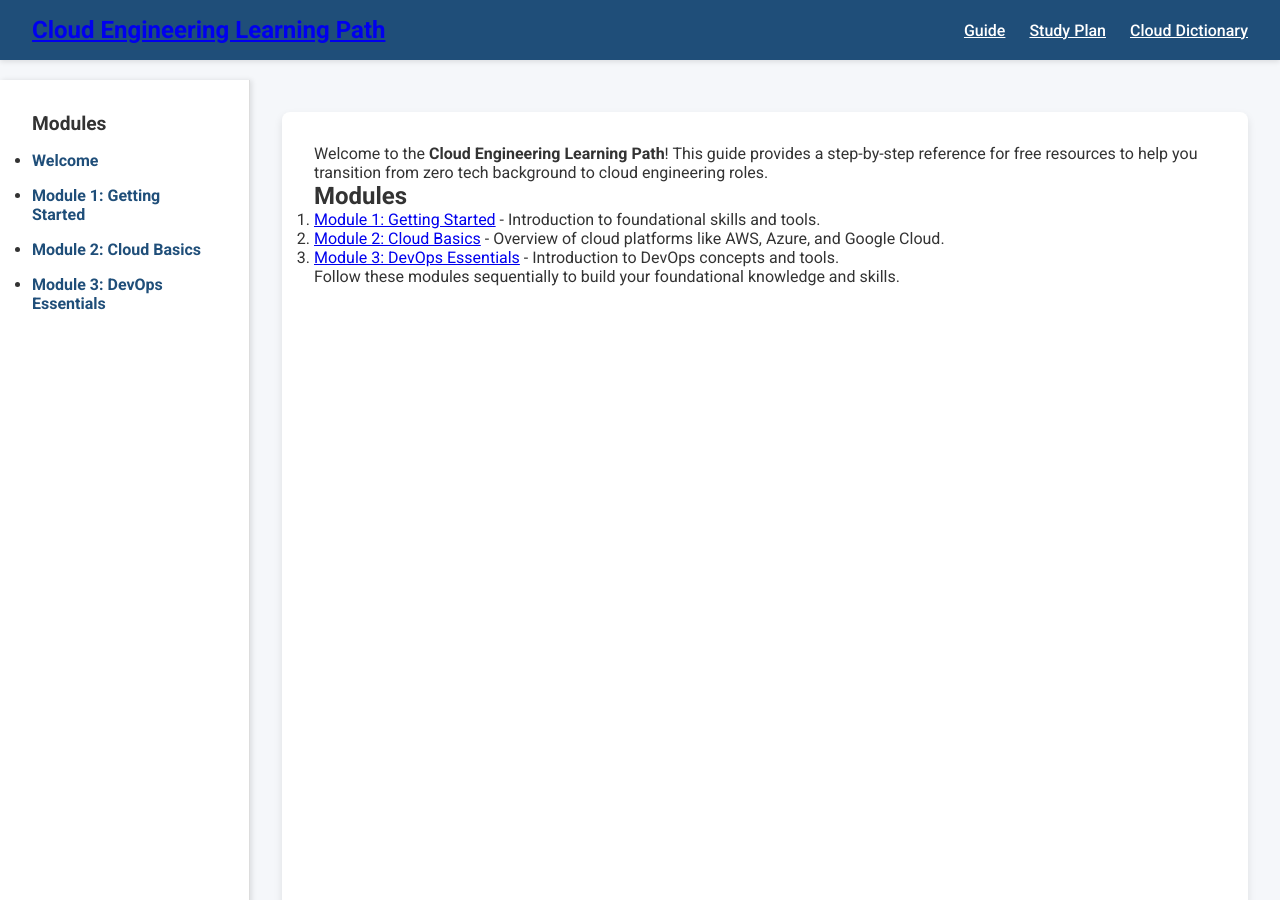
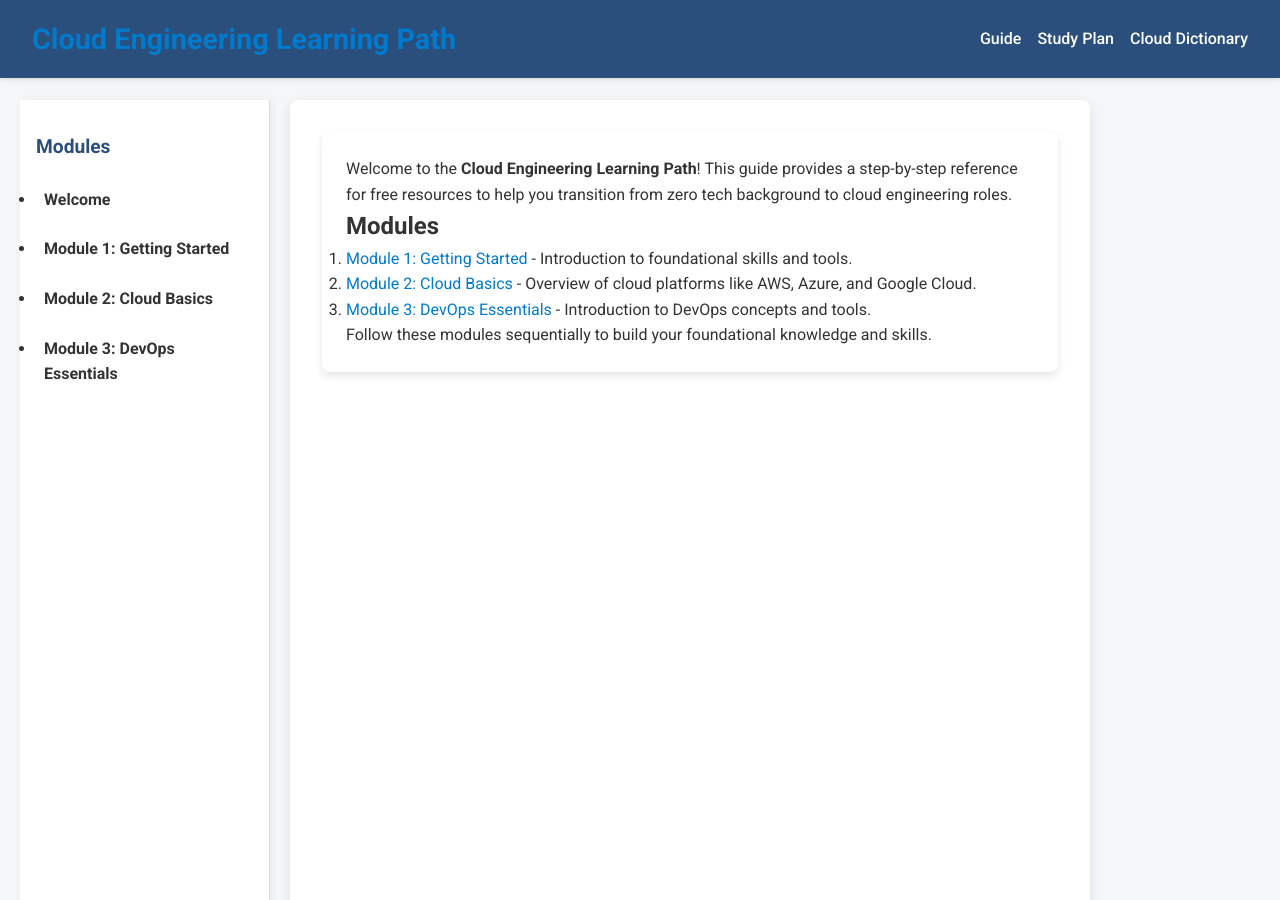
Before and after one commit to mrcloudchase/mrcloudchase.github.io, a Jekyll site: the page built from index.md, in a window 1280 px wide and 900 px high. Built offline with Jekyll 4.4.1, drawn with Linux system fonts in a browser that asks for light colours.

Commit message:
Update html and css to beautify

```diff
--- a/_layouts/default.html
+++ b/_layouts/default.html
@@ -38,7 +38,9 @@
     <!-- Main Content -->
     <main class="content">
       <article>
-        {{ content }}
+        <div class="module-card">
+          {{ content }}
+        </div>
       </article>
     </main>
   </div>
--- a/assets/css/style.css
+++ b/assets/css/style.css
@@ -1,4 +1,4 @@
-/* Basic Reset */
+/* General Reset */
 * {
     box-sizing: border-box;
     margin: 0;
@@ -7,20 +7,31 @@
 
 body {
     font-family: 'Roboto', sans-serif;
-    background-color: #f5f7fa;
+    background-color: #f4f6f8;
     color: #333;
+    line-height: 1.6;
+}
+
+a {
+    color: #007acc;
+    text-decoration: none;
+    transition: color 0.3s ease;
+}
+
+a:hover {
+    color: #005f99;
 }
 
 /* Header */
 .site-header {
-    background-color: #1f4e79;
+    background-color: #2a4f7c;
     color: white;
     padding: 1rem 2rem;
     position: fixed;
     width: 100%;
     top: 0;
     z-index: 1000;
-    box-shadow: 0 2px 5px rgba(0, 0, 0, 0.1);
+    box-shadow: 0 2px 4px rgba(0, 0, 0, 0.1);
 }
 
 .header-content {
@@ -30,13 +41,13 @@ body {
 }
 
 .site-title {
-    font-size: 1.5rem;
+    font-size: 1.8rem;
     font-weight: bold;
 }
 
 .top-nav ul {
     display: flex;
-    gap: 1.5rem;
+    gap: 1rem;
     list-style: none;
 }
 
@@ -53,23 +64,25 @@ body {
 .layout {
     display: flex;
     margin-top: 80px;
+    padding: 20px;
 }
 
 /* Sidebar */
 .sidebar {
     width: 250px;
     background-color: #ffffff;
-    padding: 2rem;
+    padding: 2rem 1rem;
     border-right: 1px solid #ddd;
-    height: 100vh;
     position: sticky;
     top: 80px;
-    box-shadow: 2px 0 5px rgba(0, 0, 0, 0.1);
+    height: calc(100vh - 80px);
+    box-shadow: 2px 0 8px rgba(0, 0, 0, 0.05);
 }
 
 .sidebar h2 {
     font-size: 1.2rem;
     margin-bottom: 1rem;
+    color: #2a4f7c;
 }
 
 .sidebar-nav ul {
@@ -78,18 +91,20 @@ body {
 }
 
 .sidebar-nav li {
-    margin: 1rem 0;
+    margin: 0.5rem 0;
 }
 
 .sidebar-nav a {
-    color: #1f4e79;
+    color: #333;
     font-weight: bold;
-    text-decoration: none;
-    transition: color 0.2s ease;
+    display: block;
+    padding: 0.5rem;
+    border-radius: 5px;
+    transition: background-color 0.3s;
 }
 
 .sidebar-nav a:hover {
-    color: #ffdd57;
+    background-color: #f4f4f4;
 }
 
 /* Main Content */
@@ -98,29 +113,28 @@ body {
     padding: 2rem;
     background-color: #ffffff;
     border-radius: 8px;
-    box-shadow: 0 4px 8px rgba(0, 0, 0, 0.1);
-    margin: 2rem;
+    box-shadow: 0 4px 12px rgba(0, 0, 0, 0.1);
+    margin-left: 20px;
+    max-width: 800px;
 }
 
 /* Footer */
 .site-footer {
-    background-color: #1f4e79;
+    background-color: #2a4f7c;
     color: white;
     padding: 2rem;
     text-align: center;
+}
+
+.footer-content {
     display: flex;
     justify-content: space-around;
     flex-wrap: wrap;
 }
 
-.footer-content {
-    display: flex;
-    justify-content: space-around;
-    width: 100%;
-}
-
 .footer-links h4 {
     margin-bottom: 0.5rem;
+    color: #ffdd57;
 }
 
 .footer-links ul {
@@ -133,9 +147,45 @@ body {
 
 .footer-links a {
     color: #ffdd57;
-    text-decoration: none;
+    transition: color 0.3s;
 }
 
 .footer-links a:hover {
     color: white;
 }
+
+/* Card Design for Modules */
+.module-card {
+    background: #fff;
+    padding: 1.5rem;
+    margin-bottom: 1.5rem;
+    border-radius: 8px;
+    box-shadow: 0 4px 8px rgba(0, 0, 0, 0.1);
+    transition: transform 0.2s;
+}
+
+.module-card:hover {
+    transform: translateY(-5px);
+}
+
+.module-card h3 {
+    color: #2a4f7c;
+}
+
+/* Responsive Design */
+@media (max-width: 768px) {
+    .layout {
+        flex-direction: column;
+    }
+
+    .sidebar {
+        width: 100%;
+        height: auto;
+        border-right: none;
+        box-shadow: none;
+    }
+
+    .content {
+        margin: 0;
+    }
+}
```
